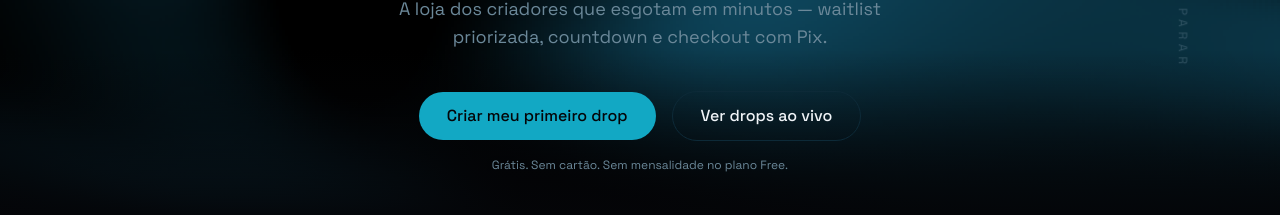
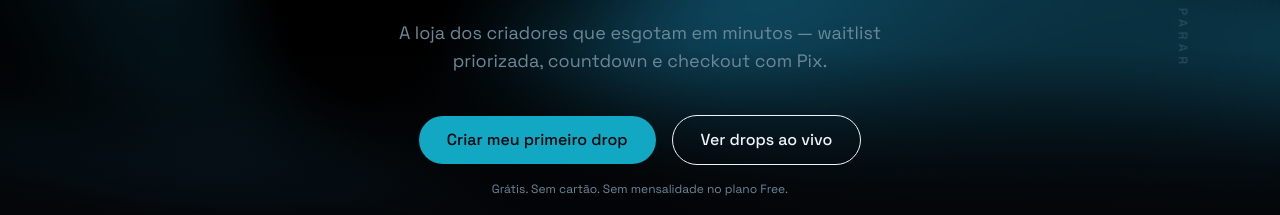
Before and after one commit to tamburro/drop, a Next.js app: page / in a window 1280 px wide. Shown: the part 420-635 px from the top of the page. Built offline with nearby package versions, Linux system fonts and the light colour scheme.

Commit message:
Hero: more top spacing on headline; white outline on 'Ver drops ao vivo' button

```diff
--- a/app/page.tsx
+++ b/app/page.tsx
@@ -64,7 +64,7 @@ export default function LandingPage() {
           <div className="absolute inset-x-0 bottom-0 h-44 bg-gradient-to-b from-transparent to-background" />
         </div>
 
-        <div className="relative z-10 mx-auto max-w-4xl px-6 pb-6 pt-10 text-center">
+        <div className="relative z-10 mx-auto max-w-4xl px-6 pb-6 pt-16 text-center">
           <h1 className="font-display text-6xl uppercase leading-[0.95] tracking-tight text-foreground sm:text-7xl md:text-8xl">
             Lance drops.
             <br />
@@ -79,7 +79,7 @@ export default function LandingPage() {
             <MagneticLink href="/login" className="rounded-full bg-accent px-7 py-3 font-medium text-accent-foreground">
               Criar meu primeiro drop
             </MagneticLink>
-            <MagneticLink href="/explorar" className="rounded-full border border-border px-7 py-3 font-medium text-foreground">
+            <MagneticLink href="/explorar" className="rounded-full border border-foreground px-7 py-3 font-medium text-foreground">
               Ver drops ao vivo
             </MagneticLink>
           </div>
```
